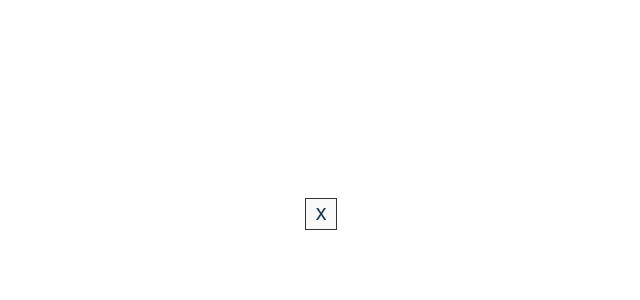
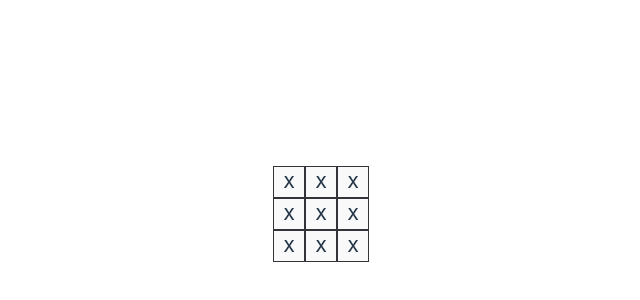
Before and after one commit to ErickGomezUCA/tic-tac-toe, a React (Vite) app in the folder react/: page / in a window 1280 px wide. Shown: the part 186-486 px from the top of the page, without its empty margins (319-959 px from the left). Built offline with nearby package versions, Linux system fonts and the light colour scheme.

Commit message:
Create board

```diff
--- a/react/src/App.jsx
+++ b/react/src/App.jsx
@@ -1,12 +1,12 @@
 import "./App.css";
-import Square from "./Square";
+import Board from "./Board";
 
 function App() {
   // const [count, setCount] = useState(0);
 
   return (
     <>
-      <Square />
+      <Board />
     </>
   );
 }
--- /dev/null
+++ b/react/src/Board.jsx
@@ -0,0 +1,17 @@
+import Square from "./Square";
+
+export default function Board() {
+  return (
+    <div className="board">
+      <Square />
+      <Square />
+      <Square />
+      <Square />
+      <Square />
+      <Square />
+      <Square />
+      <Square />
+      <Square />
+    </div>
+  );
+}
--- a/react/src/index.css
+++ b/react/src/index.css
@@ -79,3 +79,8 @@ button:focus-visible {
     background-color: #f9f9f9;
   }
 }
+
+.board {
+  display: grid;
+  grid-template-columns: repeat(3, 1fr);
+}
```
